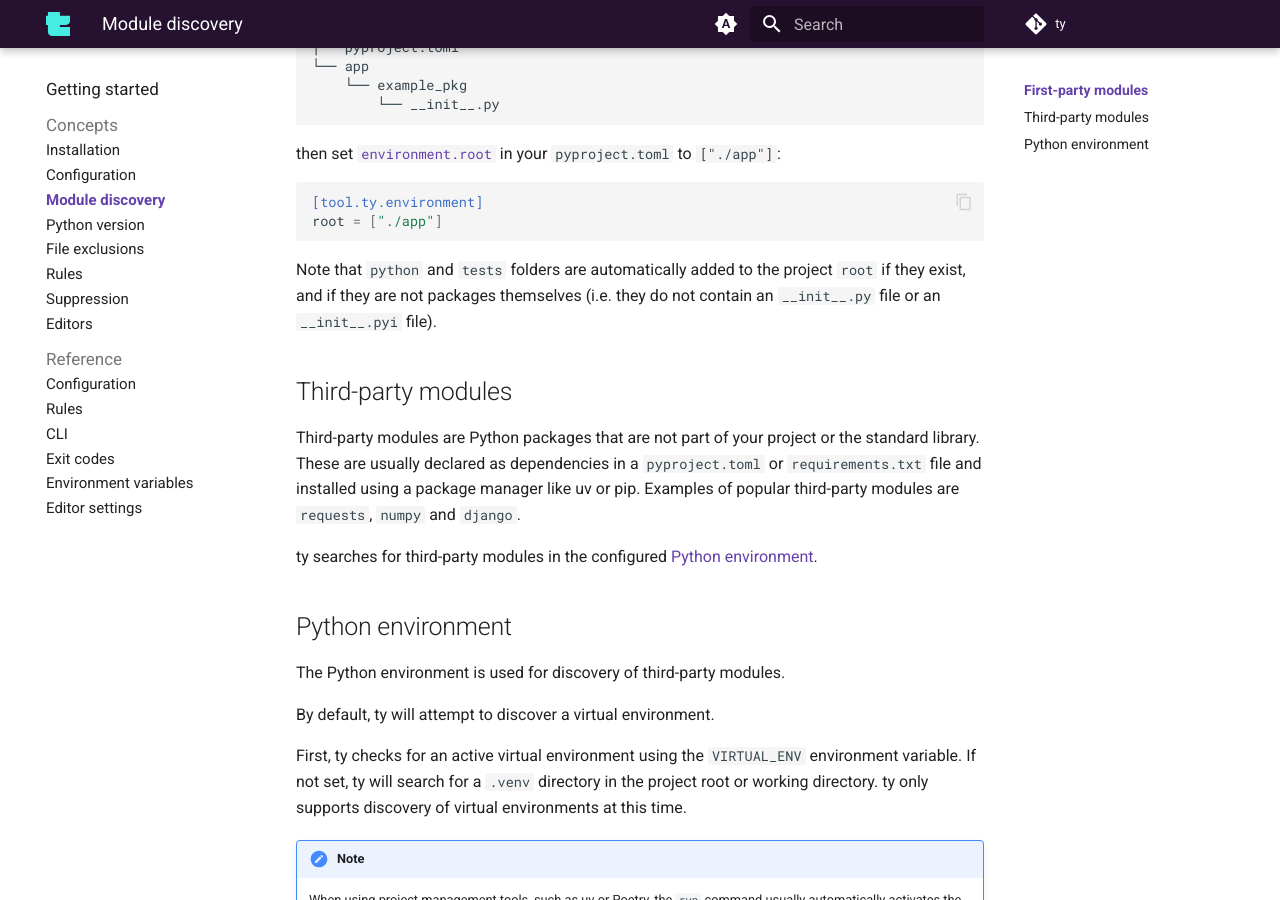
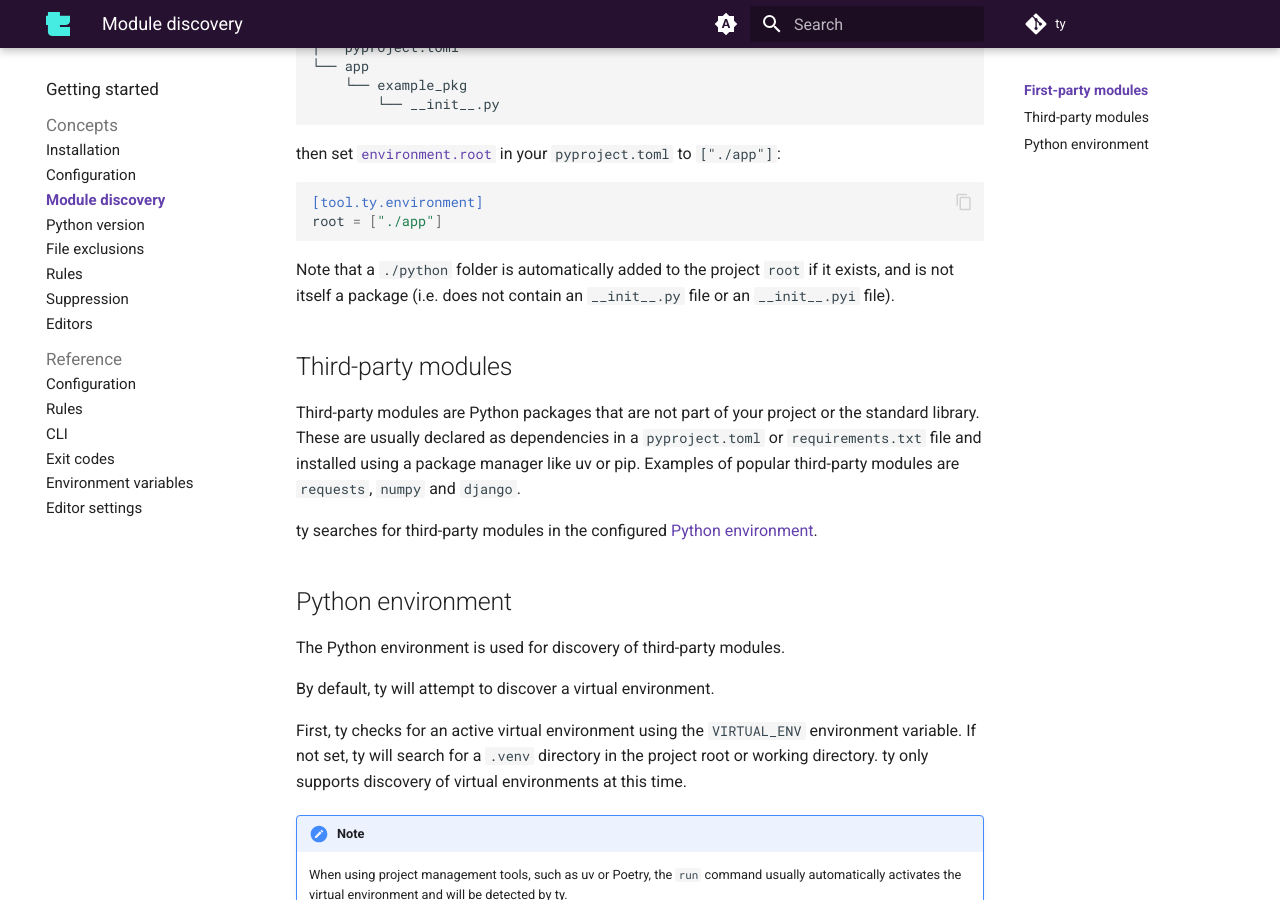
Before and after one commit to astral-sh/ty, an MkDocs documentation site: the page built from docs/modules.md, in a window 1280 px wide and 900 px high, scrolled down 457 px. Built offline with MkDocs 1.6.1 and Material for MkDocs 9.7.7, drawn with Linux system fonts in a browser that asks for light colours; comment, search, counter and statistics services are not loaded.

Commit message:
update implicit root docs (#1869)
As of https://github.com/astral-sh/ruff/pull/21817, ./tests are no
longer implicitly included.

````diff
--- a/docs/modules.md
+++ b/docs/modules.md
@@ -27,8 +27,8 @@ then set [`environment.root`](./reference/configuration.md#root) in your `pyproj
 root = ["./app"]
 ```
 
-Note that `python` and `tests` folders are automatically added to the project `root` if they exist,
-and if they are not packages themselves (i.e. they do not contain an `__init__.py` file or an
+Note that a `./python` folder is automatically added to the project `root` if it exists,
+and is not itself a package (i.e. does not contain an `__init__.py` file or an
 `__init__.pyi` file).
 
 ## Third-party modules
````
